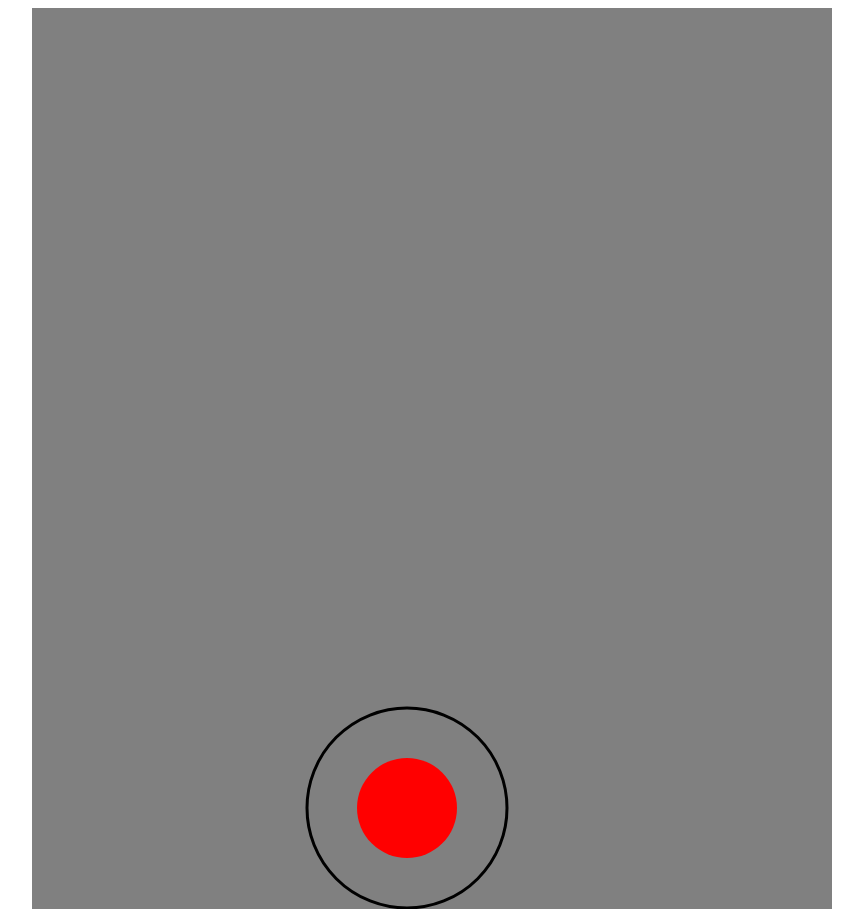
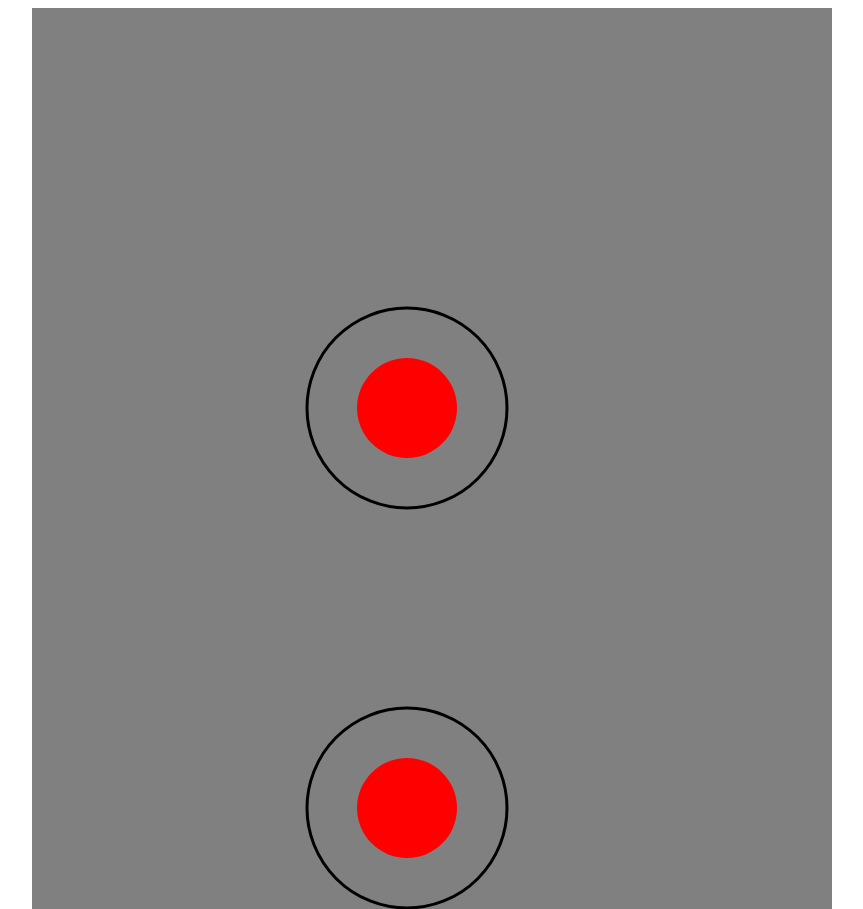
Before and after one commit to Nisseborra/Joystick-move, a website: page Public/Index.html in a window 1280 px wide. Shown: the top 909 px of the page, without its empty margins (208-1071 px from the left). Drawn offline with nearby package versions, Linux system fonts and the light colour scheme.

Commit message:
joystick flertals

```diff
--- a/Public/Index.html
+++ b/Public/Index.html
@@ -8,8 +8,7 @@
 </head>
 <body>
     <canvas id ="canvas" width="800" height="1000"></canvas>
-    <script src="/socket.io/socket.io.js"></script>
-    <script src="game.js"></script>
+    <script type="module" src="game.js"></script>
 
 </body>
 </html>
--- a/Public/game.js
+++ b/Public/game.js
@@ -2,6 +2,10 @@
 
 const canvas = document.getElementById('canvas');
 const context = canvas.getContext('2d');
+
+import {joystick} from "./joystick.js";
+
+
 
 const player = {
     x: canvas.width/2,
@@ -13,169 +17,30 @@ const player = {
 }
 
 
-class joystick{
-    constructor(x,y,r){
-        this.x = x;
-        this.y = y;
-        this.r = r;
-
-        this.X = x;
-        this.Y = y;
-        this.R = r*2
-
-        this.dx = 0;
-        this.dy = 0;
-        this.outside_radius;
-
-    }
-
-        draw() {
-            //ritar inre cirkeln
-           context.save();
-           context.beginPath();
-           context.arc(this.x,this.y,this.r, 0, Math.PI *2);
-           context.fillStyle ="red";
-           context.fill();
-           context.restore();
-
-
-           // yttre cireln
-           context.save();
-           context.beginPath();
-           context.arc(this.X,this.Y,this.R, 0, Math.PI *2);
-           context.lineWidth=3;
-           context.stroke();
-           context.restore();
-
-
-        }
-
-        drawtext(){
-            context.font ="20px Arial";
-            context.fillStyle= "x:" + Math.round(this.dx)+ "y:"+ Math.round(this.dy),50, 50 ;
-        }
-
-
-
-}
-
-
-    // spelare
 
 
 
 
-    //varje button
+
+function update(){
+        context.clearRect(0, 0, canvas.width, canvas.height);
+        analog.draw(context);
+        stick.draw(context)
 
 
-    function update(){
-        context.clearRect(0, 0, canvas.width, canvas.height)
-        analog.draw();
-        analog.drawtext();
 
 
 
         window.requestAnimationFrame(update);
-
     }
-
-
-    Eventen();
-
-    function Eventen(){
-        canvas.addEventListener('touchstart', e => {
-
-
-        const rect = canvas.getBoundingClientRect();
-        const px = e.touches[0].clientX -rect.left;
-        const py = e.touches[0].clientY -rect.top;
-        if (!toucharea(px, py, analog)) {
-
-                analog.dx = 0;
-                analog.dy = 0;
-
-              return;
-        }
-
-
-
-        analog.x = px;
-        analog.y = py;
-
-
-
-        })
-
-      canvas.addEventListener('touchmove', e => {
-         e.preventDefault();
-        const rect = canvas.getBoundingClientRect();
-        const px = e.touches[0].clientX - rect.left;
-        const py = e.touches[0].clientY - rect.top;
-        if (!toucharea(px, py, analog)) {
-
-                analog.dx = 0;
-                analog.dy = 0;
-
-              return;
-        }
-
-
-
-        analog.x = px;
-        analog.y = py;
-
-
-        let ax = analog.x - analog.X;
-        let ay = analog.y - analog.Y;
-
-        let mag = Math.sqrt(ax*ax + ay*ay);
-
-        analog.dx = ax / mag;
-        analog.dy = ay / mag;
-
-        // Clamp to radius
-        if (mag > analog.R) {
-            analog.x = analog.X + analog.dx * analog.R;
-            analog.y = analog.Y + analog.dy * analog.R;
-        }
-
-    }
-        )
-
-
-        // sluta röra oå sig går till bak in i centrum
-        canvas.addEventListener('touchend', e=>{
-            analog.x = analog.X;
-            analog.y = analog.Y;
-            analog.dx = 0;
-            analog.dy = 0;
-        }
-        )
-
-    }
-
-    function toucharea(x,y, joystick){
-
-        let dx = x - joystick.x;
-        let dy = y - joystick.y;
-        let distance = Math.sqrt(dx*dx + dy*dy);
-
-        if(joystick.R >= distance){
-            joystick.outside_radius = false;
-            return true;
-        }
-        else{
-            outside_radius= true;
-
-            return false;
-        }
 
 
 
 
-    }
+    let analog = new joystick(375, 800, 50);
+    let stick = new joystick( 375, 400, 50)
 
 
-    let analog = new joystick(375, 800, 50);
     update();
-    Eventen();
+    analog.Eventen(analog);
+    stick.Eventen(stick);
--- /dev/null
+++ b/Public/joystick.js
@@ -0,0 +1,274 @@
+
+
+
+/*##########################################################################################
+Joystick fungerar:
+för ny joystick:
+
+let x = new joystick(x, y, r) när man har impoterat in den som joystick i ett atnnat program
+
+sedan i sin update måste man ha:
+x.draw(context)
+x.Eventen(x)
+
+
+x= postion i x led i canvas
+y = postion i y led i canvas
+r = radius för själva joysticken
+
+så först måste man importera in jotystien
+
+
+*/
+
+
+
+export class joystick{
+    constructor(x,y,r){
+        this.x = x; // intre x kordinat cirkelen the knob
+        this.y = y; // intre y cirkelen the knob
+        this.r = r; // intre radiys cirkelen the knob
+
+        this.X = x; //yttre x kordinat cirkelen
+        this.Y = y; //yttre y kordinat cirkelen
+        this.R = r*2 // yttre radius th
+
+
+        this.dx = 0;
+        this.dy = 0;
+
+
+
+    }
+
+        draw(context) {
+            //ritar inre cirkeln
+           context.save();
+           context.beginPath();
+           context.arc(this.x,this.y,this.r, 0, Math.PI *2);
+           context.fillStyle ="red";
+           context.fill();
+           context.restore();
+
+
+
+
+           // yttre cireln
+           context.save();
+           context.beginPath();
+           context.arc(this.X,this.Y,this.R, 0, Math.PI *2);
+           context.lineWidth=3;
+           context.stroke();
+           context.restore();
+
+
+
+
+        }
+
+
+        drawtext(context){
+            context.font ="20px Arial";
+            context.fillStyle= "x:" + Math.round(this.dx)+ "y:"+ Math.round(this.dy),50, 50 ;
+        }
+
+
+
+        Eventen(analog){
+        canvas.addEventListener('touchstart', e => {
+        const rect = canvas.getBoundingClientRect();
+        const px = e.touches[0].clientX -rect.left;
+        const py = e.touches[0].clientY -rect.top;
+        if (!toucharea(px, py, analog)) {
+
+                analog.dx = 0;
+                analog.dy = 0;
+
+
+              return;
+        }
+
+        analog.x = px;
+        analog.y = py;
+        })
+
+
+      canvas.addEventListener('touchmove', e => {
+        e.preventDefault();
+        const rect = canvas.getBoundingClientRect();
+        const px = e.touches[0].clientX - rect.left;
+        const py = e.touches[0].clientY - rect.top;
+        if (!toucharea(px, py, analog)) {
+                analog.dx = 0;
+                analog.dy = 0;
+              return;
+        }
+
+
+
+
+        analog.x = px;
+        analog.y = py;
+
+        let ax = analog.x - analog.X;
+        let ay = analog.y - analog.Y;
+
+
+        let mag = Math.sqrt(ax*ax + ay*ay);
+
+
+        analog.dx = ax / mag;
+        analog.dy = ay / mag;
+
+
+        // Clamp to radius
+        if (mag > analog.R) {
+            analog.x = analog.X + analog.dx * analog.R;
+            analog.y = analog.Y + analog.dy * analog.R;
+        }
+
+    }
+        )
+
+
+
+        // sluta röra oå sig går till bak in i centrum
+        canvas.addEventListener('touchend', e=>{
+            analog.x = analog.X;
+            analog.y = analog.Y;
+            analog.dx = 0;
+            analog.dy = 0;
+        }
+        )
+
+
+    }
+
+
+
+   //######################################################################################
+   // kollar så att inte man rör den utan för själva joystickes area annars så rör den sig över hela canvasen
+
+
+
+
+
+
+}
+
+
+ function toucharea(x,y, joystick){
+        let dx = x - joystick.x;
+        let dy = y - joystick.y;
+        let distance = Math.sqrt(dx*dx + dy*dy);
+
+
+        if(joystick.R >= distance){
+            return true;
+        }
+        else{
+            return false;
+        }
+
+    }
+
+
+
+
+
+/*
+FÖr joystick event så den kan röra på sig
+
+
+
+
+function Eventen(analog){
+        canvas.addEventListener('touchstart', e => {
+        const rect = canvas.getBoundingClientRect();
+        const px = e.touches[0].clientX -rect.left;
+        const py = e.touches[0].clientY -rect.top;
+        if (!toucharea(px, py, analog)) {       kollar så den är inne i joystick radiusen
+
+                analog.dx = 0;
+                analog.dy = 0;
+
+
+              return;
+        }
+
+        analog.x = px;
+        analog.y = py;
+        })
+
+
+      canvas.addEventListener('touchmove', e => {
+        e.preventDefault();
+        const rect = canvas.getBoundingClientRect();
+        const px = e.touches[0].clientX - rect.left;
+        const py = e.touches[0].clientY - rect.top;
+        if (!toucharea(px, py, analog)) {
+                analog.dx = 0;
+                analog.dy = 0;
+              return;
+        }
+
+
+
+
+        analog.x = px;
+        analog.y = py;
+
+        let ax = analog.x - analog.X;
+        let ay = analog.y - analog.Y;
+
+
+        let mag = Math.sqrt(ax*ax + ay*ay);
+
+
+        analog.dx = ax / mag;
+        analog.dy = ay / mag;
+
+
+        // Clamp to radius
+        if (mag > analog.R) {
+            analog.x = analog.X + analog.dx * analog.R;
+            analog.y = analog.Y + analog.dy * analog.R;
+        }
+
+    }
+        )
+
+
+
+        // sluta röra oå sig går till bak in i centrum
+        canvas.addEventListener('touchend', e=>{
+            analog.x = analog.X;
+            analog.y = analog.Y;
+            analog.dx = 0;
+            analog.dy = 0;
+        }
+        )
+
+
+    }
+
+
+
+   //######################################################################################
+    kollar så att inte man rör den utan för själva joystickes area annars så rör den sig över hela canvasen
+
+    function toucharea(x,y, joystick){
+        let dx = x - joystick.x;
+        let dy = y - joystick.y;
+        let distance = Math.sqrt(dx*dx + dy*dy);
+
+
+        if(joystick.R >= distance){
+            return true;
+        }
+        else{
+            return false;
+        }
+
+    }
+        */
```
